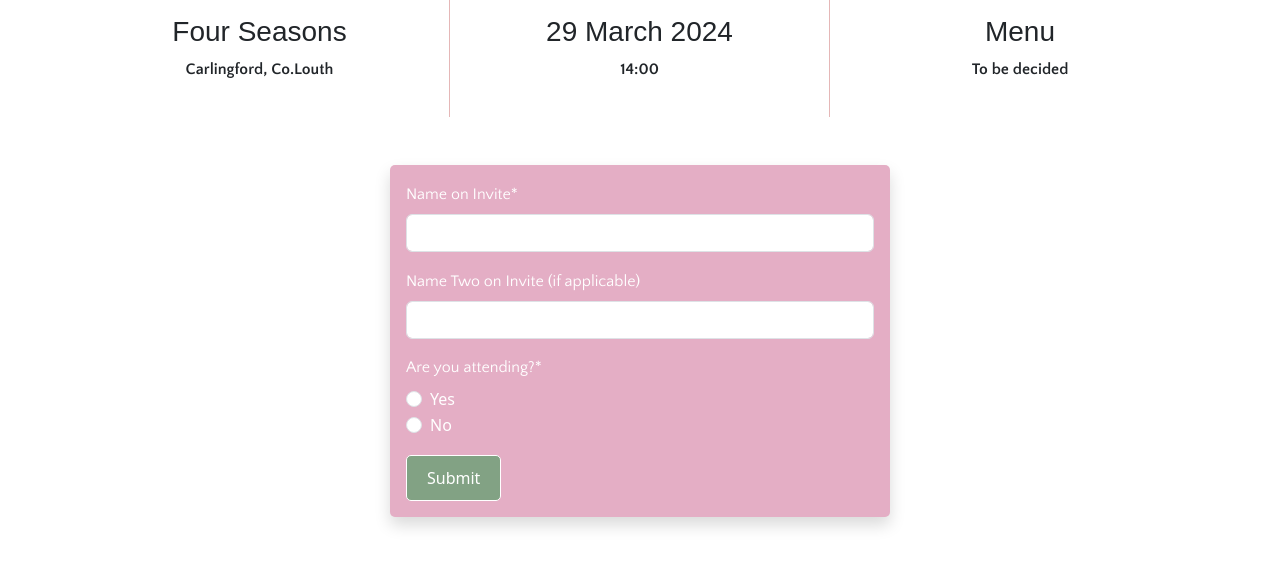
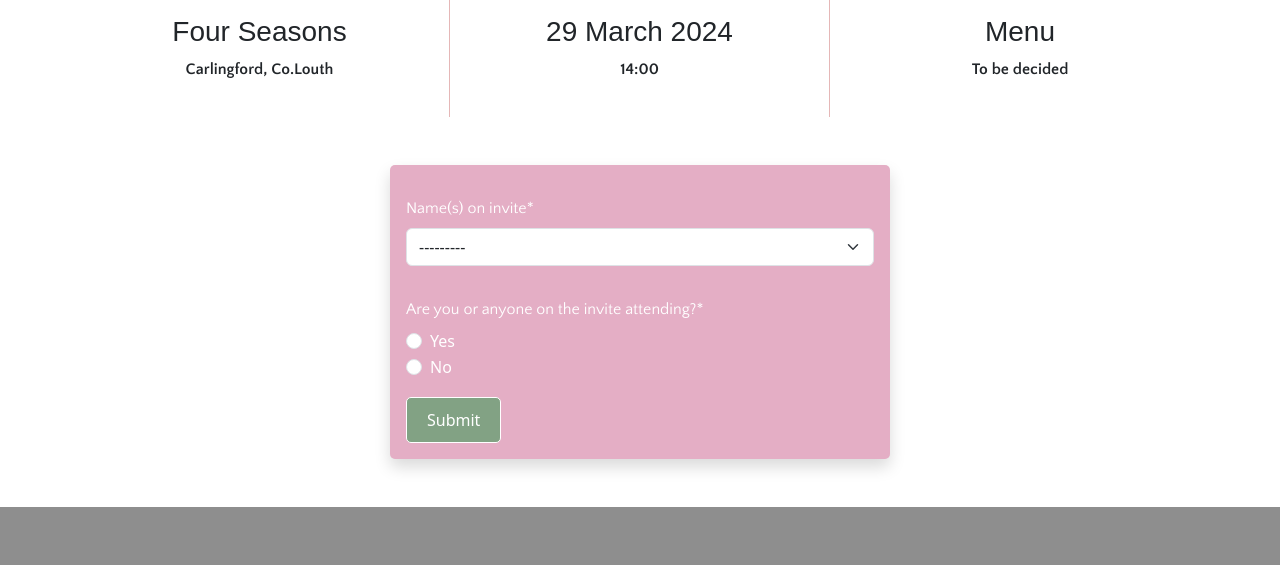
Before and after one commit to JamieT966/sarahandmick_wedding, a Django app: page / in a window 1280 px wide. Shown: the part 869-1434 px from the top of the page. After the commit the page ends 1376 px from the top, so only its background shows below. Run offline with Django 4.2, Linux system fonts and the light colour scheme; data comes from the database, SQL or seed files in the repository; data that the repository does not hold is empty; some libraries are stand-ins or nearby versions; some web fonts are replaced.

Commit message:
added guestnames database to form

```diff
--- a/rsvp/forms.py
+++ b/rsvp/forms.py
@@ -1,11 +1,11 @@
 from django import forms
-from .models import RSVP, DietaryRequirement
+from .models import RSVP, DietaryRequirement, GuestName
 
 class RSVPForm(forms.ModelForm):
     def __init__(self, *args, **kwargs):
         super(RSVPForm, self).__init__(*args, **kwargs)
         self.fields['other_dietary_input'].label = ""
-        self.fields['name2'].required = False
+        self.fields['not_attending_guest'].label = ""
 
     YES_NO_CHOICES = [
         (True, 'Yes'),
@@ -15,19 +15,27 @@
     DAY2_CHOICES = [
         ('Yes', 'Yes'),
         ('No', 'No'),
-        ('Maybe', 'Maybe')
+        ('Maybe', "I'll see how the head is")
     ]
 
+    name = forms.ModelChoiceField(
+        label="Name(s) on invite",
+        queryset=GuestName.objects.all()
+    )
     will_attend = forms.ChoiceField(
-        label="Are you attending?",
+        label="Are you or anyone on the invite attending?",
         choices=YES_NO_CHOICES,
         widget=forms.RadioSelect,
         required=True
     )
     both_attending = forms.ChoiceField(
-        label="Is person two attending (if applicable)?",
+        label="Is everyone on the invite attending?",
         choices=YES_NO_CHOICES,
         widget=forms.RadioSelect,
+        required=False
+    )
+    not_attending_guest = forms.CharField(
+        widget=forms.TextInput(attrs={'placeholder': 'Name(s) of people not attending', 'class': 'no-label'}),
         required=False
     )
     dietary_requirements = forms.ModelMultipleChoiceField(
@@ -54,10 +62,8 @@
 
     class Meta:
         model = RSVP
-        fields = ['name', 'name2', 'will_attend', 'both_attending', 'dietary_requirements', 'other_dietary_input', 'attending_day2', 'music_requests']
+        fields = ['name', 'will_attend', 'both_attending', 'not_attending_guest', 'dietary_requirements', 'other_dietary_input', 'attending_day2', 'music_requests']
         labels = {
-            'name': 'Name on Invite',
-            'name2': 'Name Two on Invite (if applicable)',
             'will_attend': 'Are you attending?',
             'both_attending': 'Is person two attending (if applicable)?',
             'dietary_requirements': 'Do you have any dietary requirements?',
@@ -70,6 +76,10 @@
         cleaned_data = super().clean()
         will_attend = cleaned_data.get("will_attend")
 
+        if self.is_valid():
+            guest_name = self.cleaned_data['name']
+            guest_name.delete()
+
         if will_attend == 'True':  # 'True' is the string representation of True
             pass
         else:
--- a/rsvp/models.py
+++ b/rsvp/models.py
@@ -17,11 +17,13 @@
     def __str__(self):
         return self.name
 
+
 class RSVP(models.Model):
     name = models.CharField(max_length=255)
     name2 = models.CharField(max_length=255)
     will_attend = models.BooleanField(choices=YES_NO_CHOICES)
     both_attending = models.BooleanField(null=True, blank=True)
+    not_attending_guest = models.CharField(max_length=255, blank=True)
     dietary_requirements = models.ManyToManyField(DietaryRequirement, blank=True)
     other_dietary_input = models.CharField(max_length=255, blank=True)
     attending_day2 = models.CharField(max_length=50, choices=DAY2_CHOICES, blank=True, null=True)
@@ -29,3 +31,10 @@
 
     def __str__(self):
         return self.name
+
+
+class GuestName(models.Model):
+    name = models.CharField(max_length=255)
+
+    def __str__(self):
+        return self.name
--- a/rsvp/templates/index.html
+++ b/rsvp/templates/index.html
@@ -35,6 +35,7 @@
             <p>To be decided</p>
         </div>
     </div>
+</div>
 </section>
 
 <!-- RSVP Form -->
@@ -48,31 +49,34 @@
             {{ form.name|as_crispy_field }}
         </div>
         <div class="form-group">
-            {{ form.name2|as_crispy_field }}
-        </div>
-        <div class="form-group">
             {{ form.will_attend|as_crispy_field }}
         </div>
         <div class="conditional-field">
+            <div class="line-seperator"></div>
             <div class="form-group">
                 {{ form.both_attending|as_crispy_field }}
             </div>
+            <div class="form-group">
+                {{ form.not_attending_guest|as_crispy_field }}
+            </div>
+            <div class="line-seperator"></div>
             <div class="form-group">
                 {{ form.dietary_requirements|as_crispy_field }}
             </div>
             <div class="form-group">
                 {{ form.other_dietary_input|as_crispy_field }}
             </div>
+            <div class="line-seperator"></div>
             <div class="form-group">
                 {{ form.attending_day2|as_crispy_field }}
             </div>
+            <div class="line-seperator"></div>
             <div class="form-group">
                 {{ form.music_requests|as_crispy_field }}
             </div>
         </div>
         <button type="submit" class="btn-green">Submit</button>
     </form>
-</div>
 
 <script>
 // HIDES OTHER QUESTIONS UNTIL YES IS SELECTED
--- a/static/css/style.css
+++ b/static/css/style.css
@@ -123,8 +123,8 @@
 }
 
 .btn-green:hover {
-    background-color: #344f3f;
-    transform: scale(1.05);
+    background-color: #355240;
+    /* transform: scale(1.05); */
 }
 
 .btn-green:active {
@@ -186,6 +186,14 @@
 
 .form-label {
     font-family: "Quattrocento Sans", sans-serif;
+    margin-top: 15px;
+}
+
+.line-seperator {
+    width: 100%;
+    border-bottom: 1px solid white;
+    margin: 0 auto;
+    padding: 4px 0;
 }
 
 /* Form submitted page */
```
Also changed, not shown: rsvp/admin.py (+4 -3 lines), rsvp/migrations/0014_guestname.py (added), rsvp/migrations/0015_rsvp_not_attending_guest.py (added).
